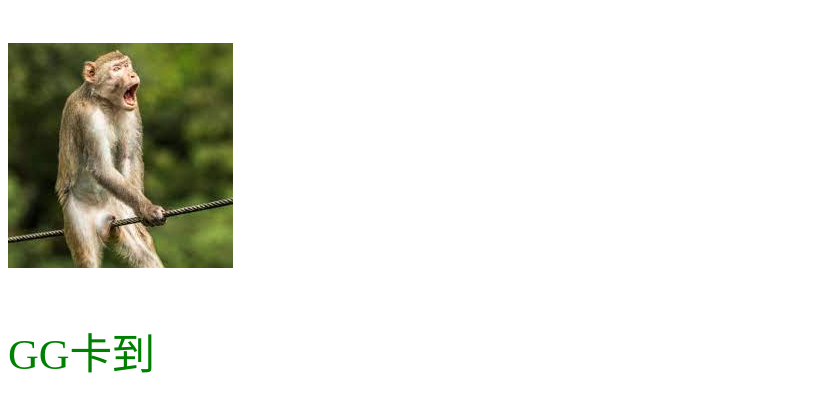
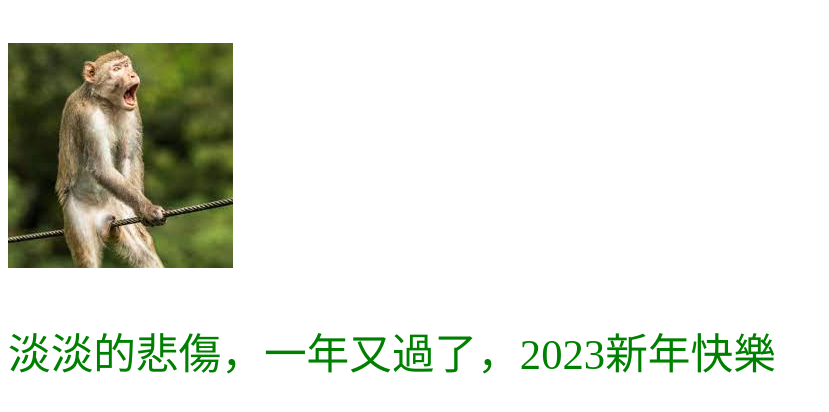
Before and after one commit to Disneyso/90918119, a plain HTML site: page index.html in a window 1280 px wide. Shown: the whole page, without its empty margins (0-829 px from the left). Drawn offline with Linux system fonts and the light colour scheme.

Commit message:
Update index.html
4

```diff
--- a/index.html
+++ b/index.html
@@ -12,6 +12,6 @@ body,td,th {
 
 <body>
     <p style="color:green; font-size:32pt"><img src="GG.jpg" width="225" height="225" alt=""/></p>
-    <p style="color:green; font-size:32pt">GG卡到</p>
+    <p style="color:green; font-size:32pt">淡淡的悲傷，一年又過了，2023新年快樂</p>
 </body>
 </html>
```
